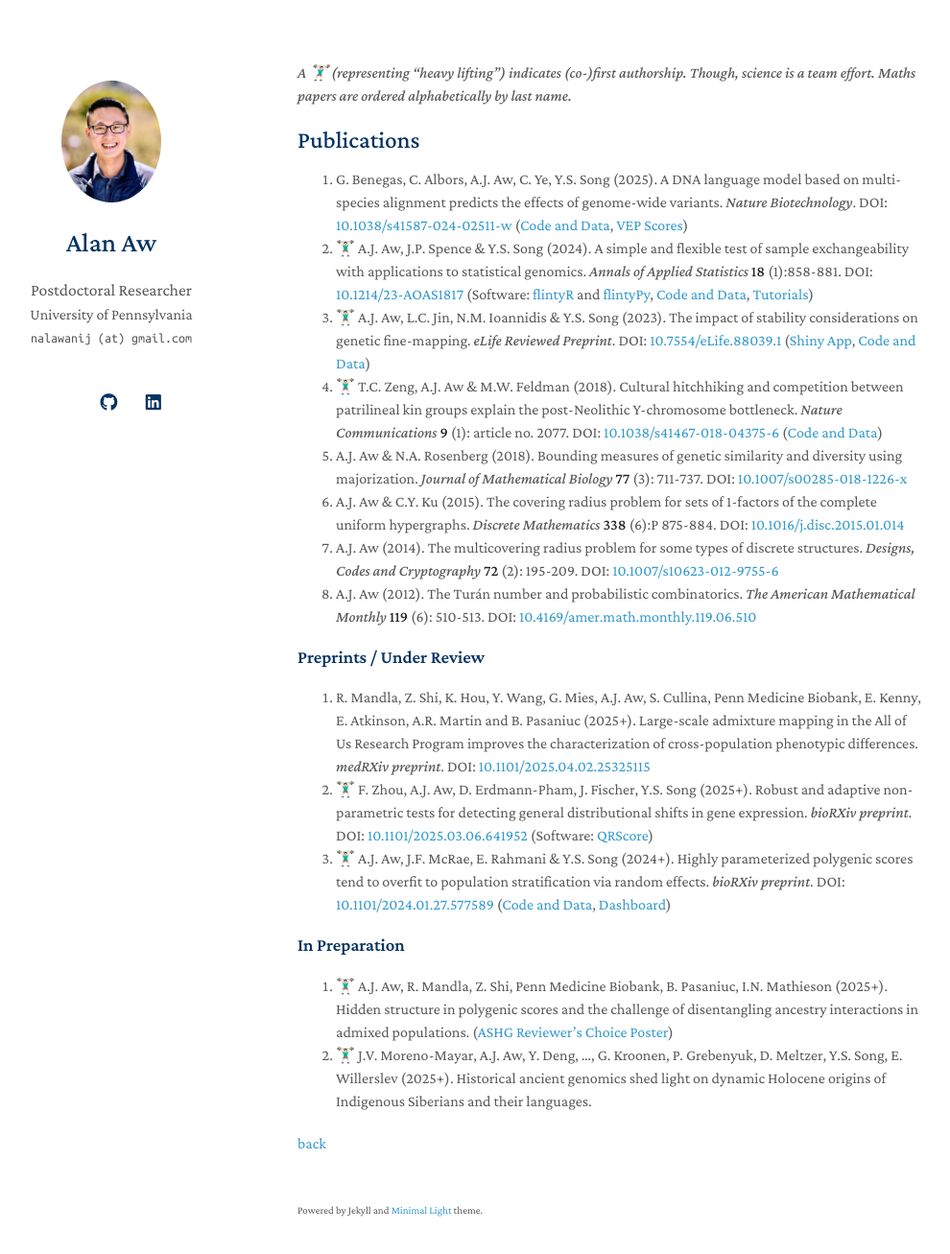
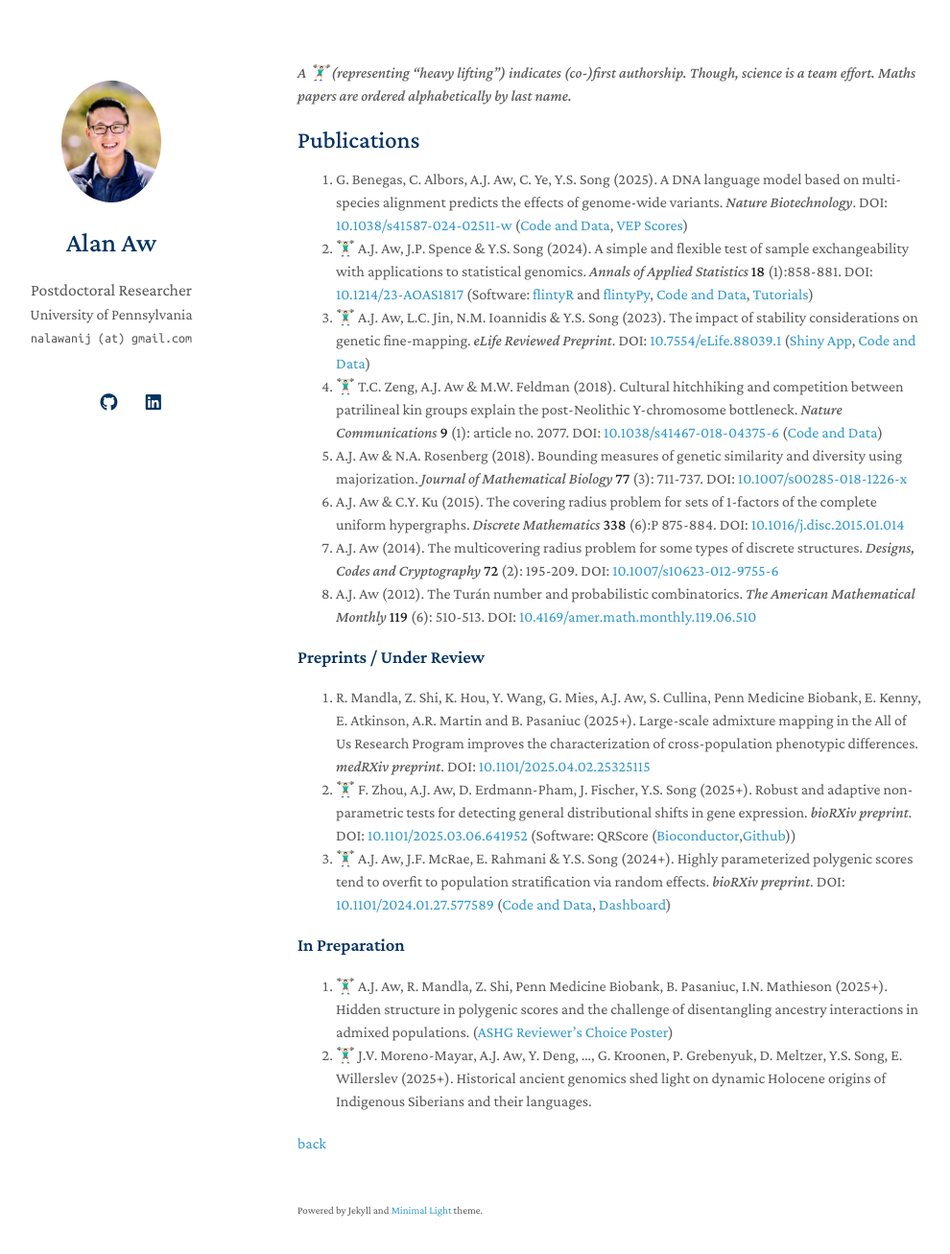
Before and after one commit to alanaw1/alanaw1.github.io, a Jekyll site: the page built from research.md, in a window 1280 px wide and 1342 px high. Shown: the top 1307 px of the window at 96% size, without its empty margins (160-1150 px from the left). Built offline with Jekyll 4.4.1, drawn with Linux system fonts in a browser that asks for light colours; nearby versions of some CDN libraries; a style sheet for code colours, icons or effects is not loaded.

Commit message:
add bioconductor link

```diff
--- a/research.md
+++ b/research.md
@@ -18,7 +18,7 @@ layout: homepage
 ### Preprints / Under Review
 
 3. R. Mandla, Z. Shi, K. Hou, Y. Wang, G. Mies, A.J. Aw, S. Cullina, Penn Medicine Biobank, E. Kenny, E. Atkinson, A.R. Martin and B. Pasaniuc (2025+). Large-scale admixture mapping in the All of Us Research Program improves the characterization of cross-population phenotypic differences. *medRXiv preprint*. DOI: [10.1101/2025.04.02.25325115](https://doi.org/10.1101/2025.04.02.25325115)
-2. 🏋🏻‍♂️ F. Zhou, A.J. Aw, D. Erdmann-Pham, J. Fischer, Y.S. Song (2025+). Robust and adaptive non-parametric tests for detecting general distributional shifts in gene expression. *bioRXiv preprint*. DOI: [10.1101/2025.03.06.641952](https://doi.org/10.1101/2025.03.06.641952) (Software: [QRScore](https://github.com/songlab-cal/QRscore))
+2. 🏋🏻‍♂️ F. Zhou, A.J. Aw, D. Erdmann-Pham, J. Fischer, Y.S. Song (2025+). Robust and adaptive non-parametric tests for detecting general distributional shifts in gene expression. *bioRXiv preprint*. DOI: [10.1101/2025.03.06.641952](https://doi.org/10.1101/2025.03.06.641952) (Software: QRScore ([Bioconductor](https://doi.org/doi:10.18129/B9.bioc.QRscore),[Github](https://github.com/songlab-cal/QRscore)))
 1. 🏋🏻‍♂️ A.J. Aw, J.F. McRae, E. Rahmani & Y.S. Song (2024+). Highly parameterized polygenic scores tend to overfit to population stratification via random effects. *bioRXiv preprint*. DOI: [10.1101/2024.01.27.577589](https://doi.org/10.1101/2024.01.27.577589) ([Code and Data](https://github.com/songlab-cal/StratPGS), [Dashboard](https://alan-aw.shinyapps.io/stratPGS_v0/))
 
 ### In Preparation
```
